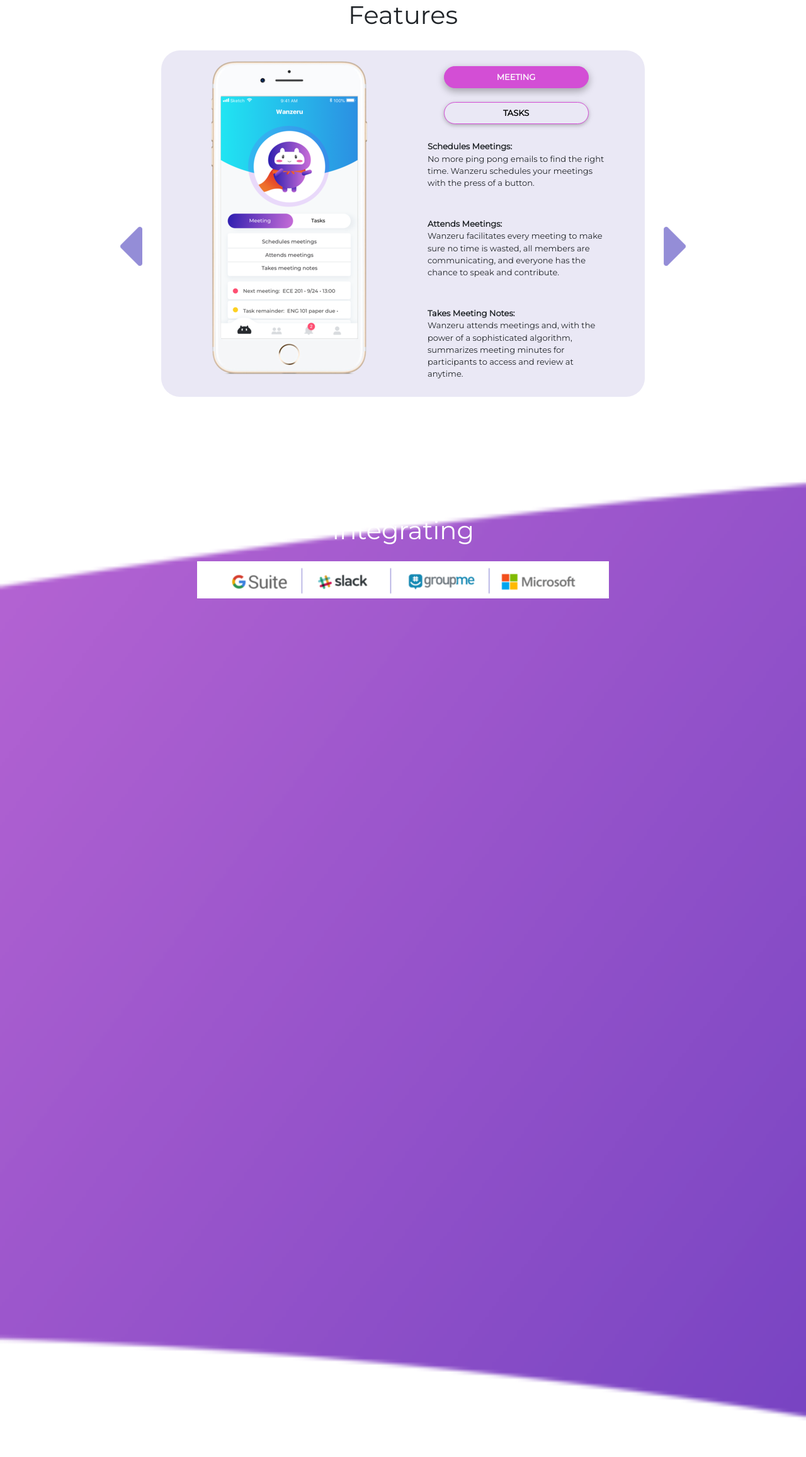
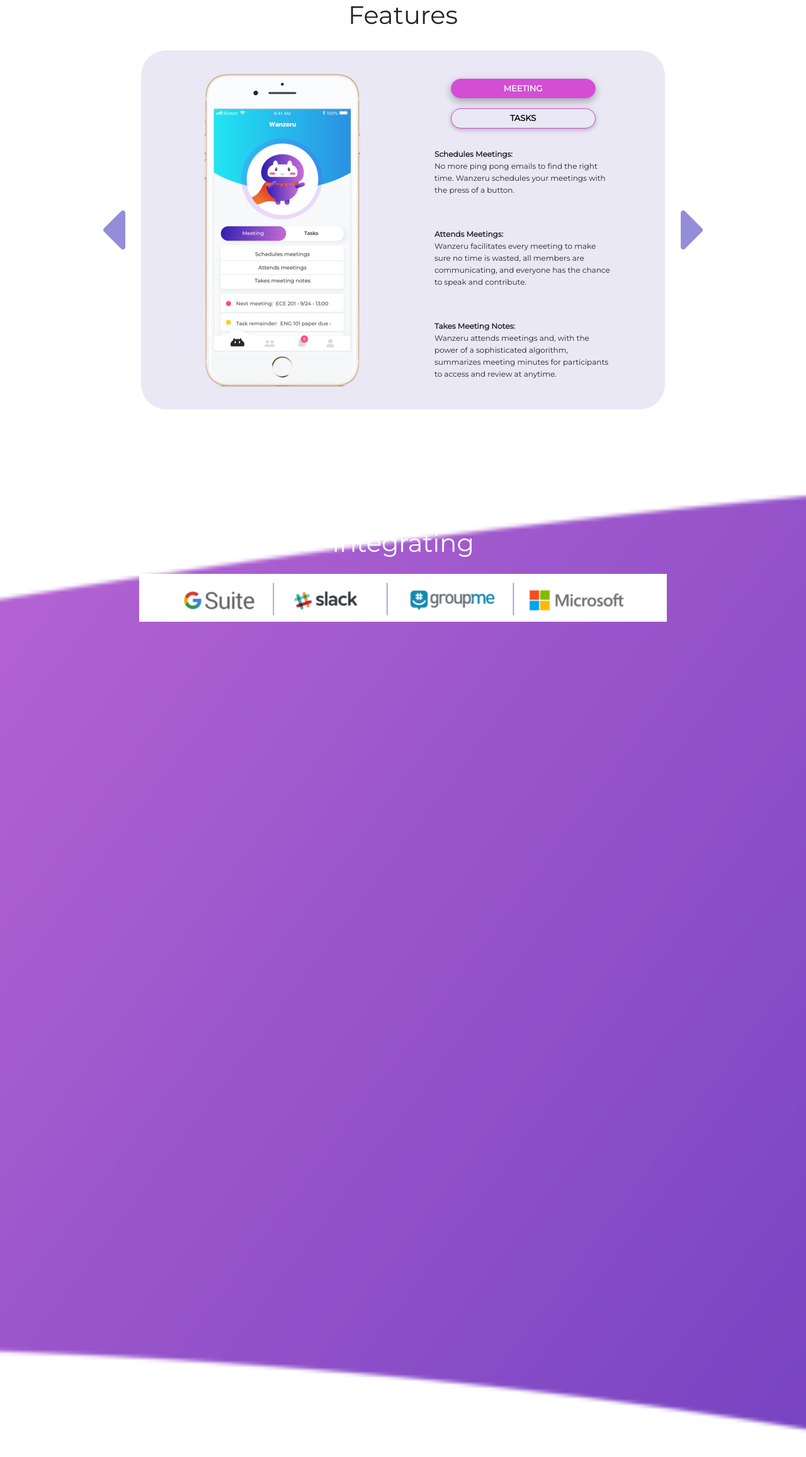
Before and after one commit to dec23rd1986/Teamtrics-Wanzeru, a PHP site: page / in a window 1280 px wide, after a click on "Feature". Shown: the top 2313 px of the page at 63% size. Run offline with PHP 8.4, Linux system fonts and the light colour scheme; some libraries are stand-ins or nearby versions.

Commit message:
updated html css

```diff
--- a/index.css
+++ b/index.css
@@ -63,42 +63,32 @@
     background-color: #fff !important;
 }
 
-.view2 {
-    background-image: url("img/back2.png");
-    background-repeat: no-repeat;
-    background-size: cover;
-    background-position: center;
-    overflow: hidden;
-    width: 100%;
-    height: 100vh;
-}
-
 
 h1 {
     text-align: center;
 }
 
 
+
 .jumbo_features {
     background-color: #eae8f5;
     background-size: cover;
-    border-radius: 30px;
-    width: 60%;
-    height: 550px;
+    border-radius: 40px;
+    width: 65%;
+    height: 570px;
     text-align: center;
-    padding: 5px 40px;
+    padding: 15px 50px;
 
 }
 
 
 
 .btn {
-    margin-top: 20px;
+    margin-top: 10px;
     background-color: #eae8f5;
     color: black;
     border-radius: 30px;
-    padding: 7px 10px;
-    border-color: #D34ED5 !important;
+    padding: 5px 10px;
 
 }
 
@@ -124,32 +114,38 @@
 
 }
 
-
+ #meeting_button{
+        margin-top: 30px;
+    }
 .meeting_info {
-
-    font-size: 13px;
-    padding-right: 4px;
-    padding-left: 4px;
-    padding-bottom: 30px;
+    margin: 25px 35px;
+    font-size: 12px;
     display: inline-block;
     text-align: left;
     justify-content: center;
     line-height: 1.2rem;
-    margin-right: 20px;
-    margin-left: 20px;
+
 }
 
 .tasks_info {
+    margin: 25px 35px;
     font-size: 13px;
-    padding-right: 4px;
-    padding-left: 4px;
-    padding-bottom: 30px;
     display: inline-block;
     text-align: left;
     justify-content: center;
     line-height: 1.2rem;
-    margin-right: 20px;
-    margin-left: 20px;
+
+}
+
+
+.view2 {
+    background-image: url("img/back2.png");
+    background-repeat: no-repeat;
+    background-size: cover;
+    background-position: center;
+    overflow: hidden;
+    width: 100%;
+    height: 100vh;
 }
 
 
@@ -158,7 +154,6 @@
     margin-bottom: 25px;
     color: #fff;
 }
-
 
 #content4 {
     margin-top: -180px;
@@ -178,7 +173,7 @@
 .card {
     width: 16rem;
     border-radius: 30px;
-    height: 605px;
+    height: 612px;
 }
 
 
@@ -191,8 +186,10 @@
 
 ul {
     text-align: left;
-    font-size: 10px;
-    line-height: 1.2rem;
+    font-size: 11px;
+    line-height: 1.1rem;
+
+
 }
 
 ul.info li {
@@ -215,7 +212,7 @@
 }
 
 .form-control {
-    border-radius: 30px;
+    border-radius: 20px;
     width: 350px;
 }
 
@@ -377,12 +374,12 @@
 
     .meeting_info{
         padding-bottom: 0px;
-        font-size: 10px;
+        font-size: 9px;
     }
 
     .tasks_info{
        padding-bottom: 0px;
-        font-size: 10px;
+        font-size: 9px;
     }
     .integration {
         margin-top: 240px;
--- a/index.html
+++ b/index.html
@@ -84,38 +84,32 @@
             <h1 class="text-center">Features</h1>
             <br>
             <div class="container-fluid jumbo_features">
-                <div class="row ">
-                    <div class="col-lg col-md-6 col-sm-6 justify-content-center">
+                <div class="row h-100">
+                    <div class="col-lg col-md-6 col-sm-6 my-auto">
                         <a class="carousel-control-prev" href="#" role="button" data-slide="prev"><img src="img/previous_arrow.png" id="img_prev"></a>
                         <img src="img/phone-base-meeting1.png" id="meeting_img">
                         <img src="img/phone-base-task1.png" id="tasks_img"></div>
-                    <div class="col-lg col-md-6 col-sm-6 text-center">
-                        <button type="button" class="btn active" aria-pressed="true" id="meeting_button" style="width: 230px; border:1px solid #D34ED5; margin-bottom: 1.5px;"><b>Meeting</b></button>
-                        <button type="button" class="btn btn" aria-pressed="true" id="tasks_button" style="width: 230px; border:1px solid #D34ED5;"><b>Tasks</b></button>
+                    <div class="col-lg col-md-6 col-sm-6 justify-content-center">
+                        <button type="button" class="btn active" aria-pressed="true" id="meeting_button" style="width: 230px; border:1px solid #D34ED5;"><b>Meeting</b></button>
+                        <button type="button" class="btn" aria-pressed="true" id="tasks_button" style="width: 230px; border:1px solid #D34ED5;"><b>Tasks</b></button>
                         <!--Meeting-->
-                        <p class="meeting_info" style="padding-top:20px;"><b>Schedules Meetings:</b>
+                        <p class="meeting_info"><b>Schedules Meetings:</b>
                             <br>No more ping pong emails to find the right time. Wanzeru schedules your meetings with the press of a button.</p>
-                        <br>
                         <p class="meeting_info"><b>Attends Meetings:</b>
                             <br>Wanzeru facilitates every meeting to make sure no time is wasted, all members are communicating, and everyone has the chance to speak and contribute.</p>
-                        <br>
-                        <p class="meeting_info "><b>Takes Meeting Notes:</b>
+                        <p class="meeting_info"><b>Takes Meeting Notes:</b>
                             <br>Wanzeru attends meetings and, with the power of a sophisticated algorithm, summarizes meeting minutes for participants to access and review at anytime.</p>
                         <!--Tasks-->
                         <p class="tasks_info"><b>Create New Tasks</b>
                             <br>Wanzeru helps you maintain project momentum and individual accountability by easily creating and assigning tasks to group members.</p>
-                        <br>
                         <p class="tasks_info"><b>Manage Tasks</b>
                             <br>Seamless integration with Google Tasks allows Wanzeru to help you manage your tasks and quickly see upcoming deadlines.</p>
-                        <br>
                         <p class="tasks_info"><b>Badges</b>
                             <br>Are you a great team member? Wanzeru will highlight your strength in meetings by providing you with badges so your team knows what you rock at!</p>
-                        <br>
                         <a class="carousel-control-next" href="#" role="button" data-slide="next"><img src="img/next_arrow.png" id="img_next"></a>
                     </div>
                 </div>
             </div>
-    </div>
     </section>
     </div>
     <br>
@@ -125,8 +119,8 @@
         <section>
             <div class="view2">
                 <h1 class="text-center integration">Integrating</h1>
-                <div class="container text-center">
-                    <img src="img/Asset.png" class="img-fluid">
+                <div class="container text-center h-100">
+                    <img src="img/Asset_38.png" class="img-fluid">
                 </div>
             </div>
         </section>
@@ -145,7 +139,7 @@
                             <div class="card-body d-flex flex-column">
                                 <img src="img/price_edu.png" class="img-fluid">
                                 <h7 class="card-title"><b>Use Wanzeru Ed</b></h7>
-                                <ul>
+                                <ul style="font-weight: bold;">
                                     <li>FREE for ONE class</li>
                                     <li>Matches students into ideal teams</li>
                                     <li>Real-time feedback</li>
@@ -160,7 +154,7 @@
                             <div class="card-body d-flex flex-column">
                                 <img src="img/price_indi.png" class="img-fluid">
                                 <h7 class="card-title"><b>Hire Wanzeru to be your meeting (Find word)</b></h7>
-                                <ul>
+                                <ul style="font-weight: bold;">
                                     <li>$9.99/month</li>
                                     <li>Schedules unlimited meetings</li>
                                     <li>Facilitates unlimited meetings</li>
@@ -179,7 +173,7 @@
                             <div class="card-body d-flex flex-column">
                                 <img src="img/price_entur.png" class="img-fluid">
                                 <h7 class="card-title"><b>Hire Wanzeru for your business team</b></h7>
-                                <ul>
+                                <ul style="font-weight: bold;">
                                     <li>Schedules all team meetings</li>
                                     <li>Facilitates every meetings</li>
                                     <li>Takes meeting notes</li>
@@ -256,7 +250,7 @@
         <!--Footer-->
         <footer class="page-footer text-center font-small wow fadeIn">
             <div class="footer-copyright py-2">
-                <ul class="info text-center social_media" style="list-style: none;">
+                <ul class="info text-center social_media" style="list-style: none; font-weight: none;">
                     <li><a href="https://www.facebook.com/Teamtrics/?ref=br_rs" target="_blank" title="Follow on Facebook"><i class="fab fa-facebook-f fa-2x mr-3" style="color:black;"></i></a></li>
                     <li><a href="#contact" title="Contact"><i class="fab fa-instagram fa-2x ml-1 mr-3" style="color:black;"></i></a></li>
                     <li><a href="https://twitter.com/teamtricsapp" target="_blank" title="Follow on Twitter"><i class="fab fa-twitter fa-2x mr-3" style="color:black;"></i></a></li> info@Teamtrics.com | 3230 Market St Philadelphia PA United States 19104
```
Also changed, not shown: img/price_edu.png, img/price_entur.png, img/price_indi.png.
